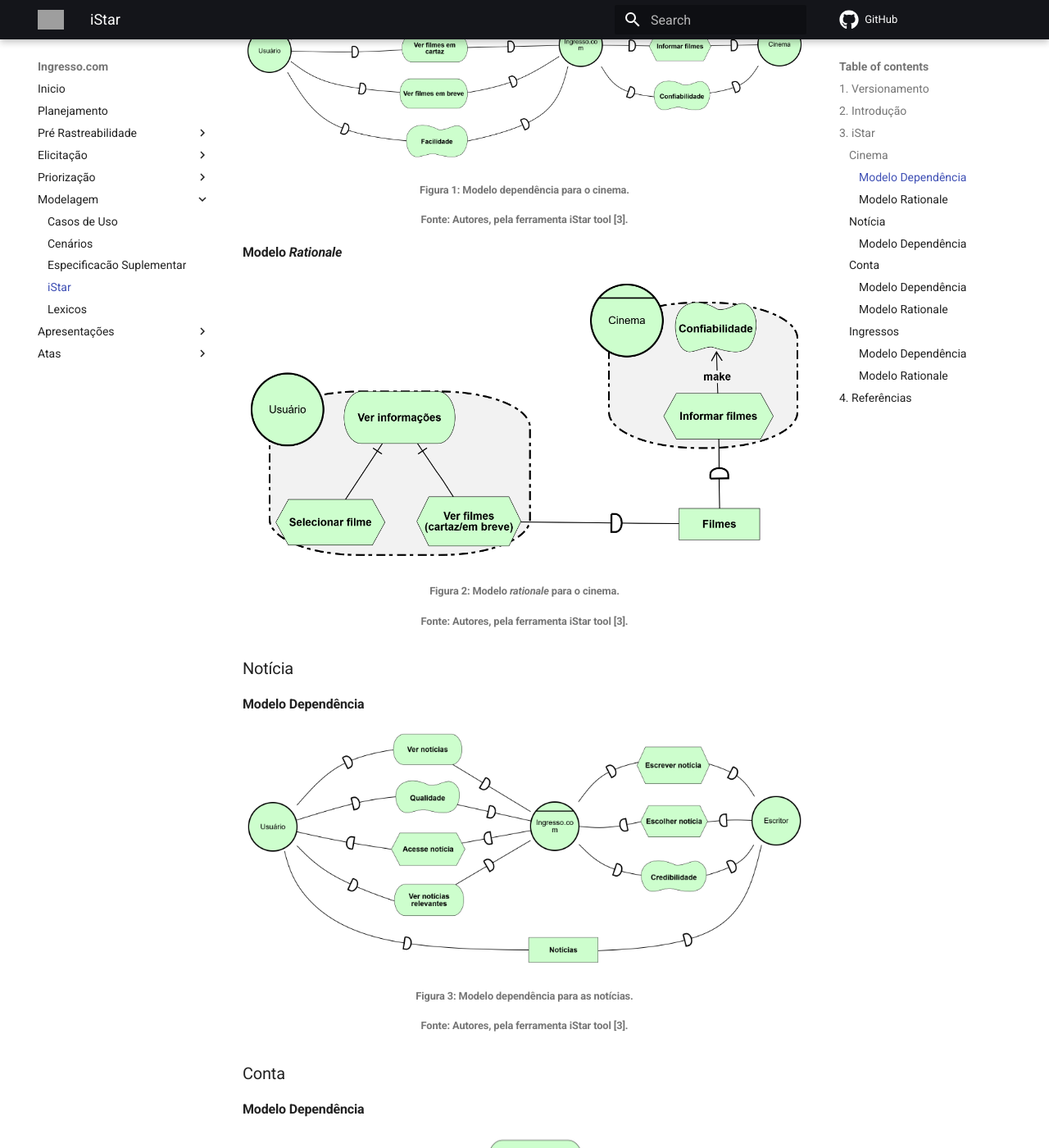
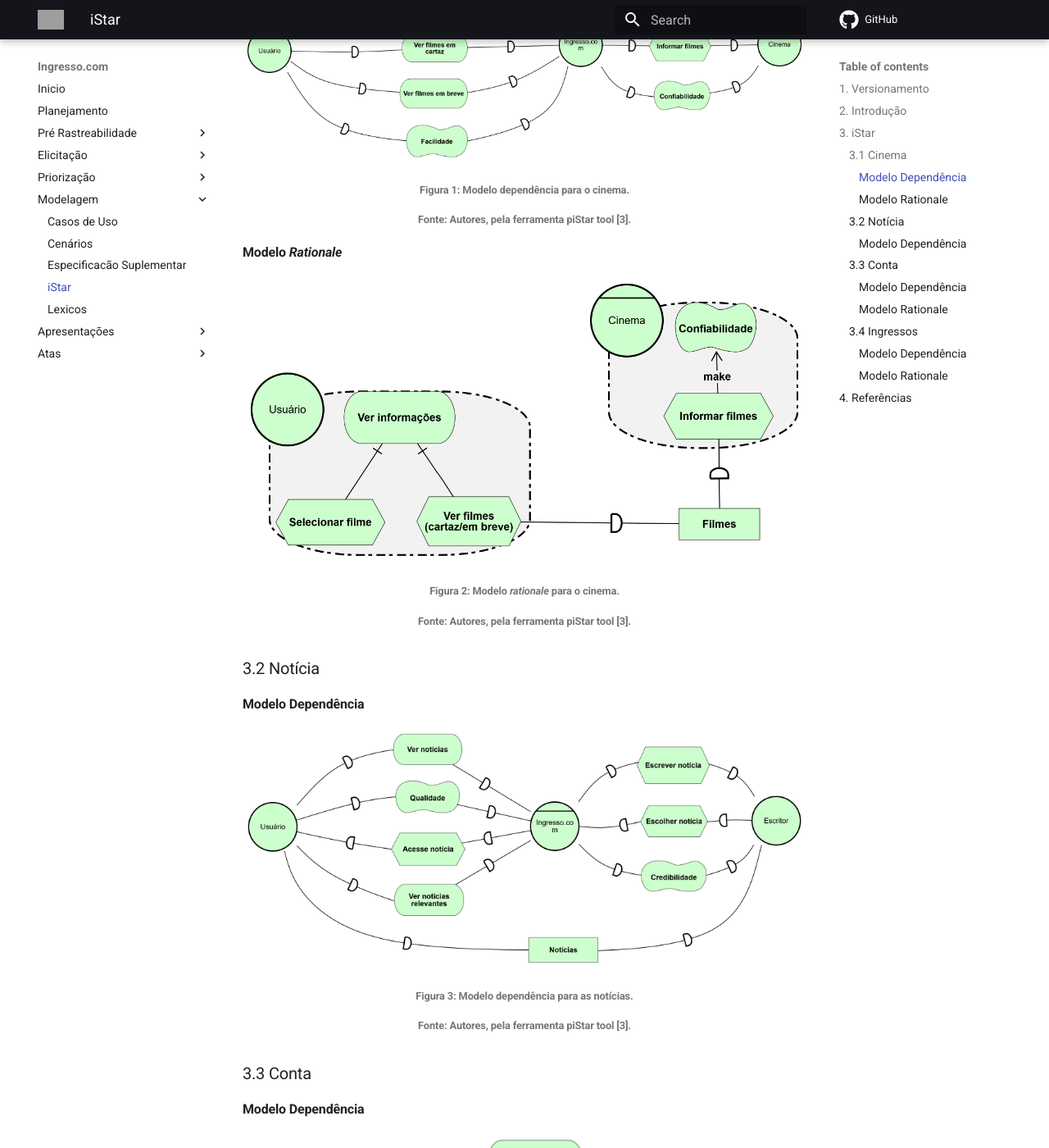
Before and after one commit to Requisitos-de-Software/2021.1-Ingresso.com, an MkDocs documentation site: the page built from docs/modelagem/istar.md, in a window 1280 px wide and 1400 px high, scrolled down 1080 px. Shown: the whole window at 82% size. Built offline with MkDocs 1.6.1 and Material for MkDocs 9.7.7, drawn with Linux system fonts in a browser that asks for light colours; comment, search, counter and statistics services are not loaded; some of the changed text lies outside the part shown; grey boxes are pictures that could not be loaded.

Commit message:
#63 Correções e melhorias de apresentação

```diff
--- a/docs/modelagem/istar.md
+++ b/docs/modelagem/istar.md
@@ -14,46 +14,46 @@
 
 ## 3. iStar
 
-### Cinema
+### 3.1 Cinema
 #### Modelo Dependência
-![](../assets/modelagem/Istar/cinema1.png)
+<img src="../../assets/modelagem/Istar/cinema1.png" class="zoom"/>
 <h6 align = "center">Figura 1: Modelo dependência para o cinema.</h6>
-<h6 align = "center">Fonte: Autores, pela ferramenta iStar tool [3].</h6>
+<h6 align = "center">Fonte: Autores, pela ferramenta piStar tool [3].</h6>
 
 #### Modelo <i>Rationale</i>
-![](../assets/modelagem/Istar/cinema2.png)
+<img src="../../assets/modelagem/Istar/cinema2.png" class="zoom"/>
 <h6 align = "center">Figura 2: Modelo <i>rationale</i> para o cinema.</h6>
-<h6 align = "center">Fonte: Autores, pela ferramenta iStar tool [3].</h6>
+<h6 align = "center">Fonte: Autores, pela ferramenta piStar tool [3].</h6>
 
-### Notícia
+### 3.2 Notícia
 #### Modelo Dependência
-![](../assets/modelagem/Istar/noticia.png)
+<img src="../../assets/modelagem/Istar/noticia.png" class="zoom"/>
 <h6 align = "center">Figura 3: Modelo dependência para as notícias.</h6>
-<h6 align = "center">Fonte: Autores, pela ferramenta iStar tool [3].</h6>
+<h6 align = "center">Fonte: Autores, pela ferramenta piStar tool [3].</h6>
 
-### Conta
+### 3.3 Conta
 #### Modelo Dependência
-![](../assets/modelagem/Istar/conta1.png)
+<img src="../../assets/modelagem/Istar/conta1.png" class="zoom"/>
 <h6 align = "center">Figura 4: Modelo dependência para a conta.</h6>
-<h6 align = "center">Fonte: Autores, pela ferramenta iStar tool [3].</h6>
+<h6 align = "center">Fonte: Autores, pela ferramenta piStar tool [3].</h6>
 
 #### Modelo <i>Rationale</i>
-![](../assets/modelagem/Istar/conta2.png)
+<img src="../../assets/modelagem/Istar/conta2.png" class="zoom"/>
 <h6 align = "center">Figura 5: Modelo <i>rationale</i> para a conta.</h6>
-<h6 align = "center">Fonte: Autores, pela ferramenta iStar tool [3].</h6>
+<h6 align = "center">Fonte: Autores, pela ferramenta piStar tool [3].</h6>
 
-### Ingressos
+### 3.4 Ingressos
 #### Modelo Dependência
-![](../assets/modelagem/Istar/ingresso1.png)
+<img src="../../assets/modelagem/Istar/ingresso1.png" class="zoom"/>
 <h6 align = "center">Figura 6: Modelo dependência para os ingressos.</h6>
-<h6 align = "center">Fonte: Autores, pela ferramenta iStar tool [3].</h6>
+<h6 align = "center">Fonte: Autores, pela ferramenta piStar tool [3].</h6>
 
 #### Modelo <i>Rationale</i>
-![](../assets/modelagem/Istar/ingresso2.png)
+<img src="../../assets/modelagem/Istar/ingresso2.png" class="zoom"/>
 <h6 align = "center">Figura 7: Modelo <i>rationale</i> para os ingressos.</h6>
-<h6 align = "center">Fonte: Autores, pela ferramenta iStar tool [3].</h6>
+<h6 align = "center">Fonte: Autores, pela ferramenta piStar tool [3].</h6>
 
 ## 4. Referências
 <p style="text-align: justify">[1] Sanderson. <b>iStar4G: Estendendo a linguagem iStar 2.0 para modelagem de jogos digitais</b>. Disponível em: <a href="http://r1.ufrrj.br/nuesgames/Sanderson.pdf" target="_blank">http://r1.ufrrj.br/nuesgames/Sanderson.pdf</a>. Acesso em: 06 de set. de 2021</p>
 <p style="text-align: justify">[2] iStar Language Guide. Disponível em: <a href="https://sites.google.com/site/istarlanguage/home" target="_blank">iStar Language Guide.</a>. Acesso em: 06 de set. de 2021</p>
-<p style="text-align: justify">[3] piStart tool. Disponível em: <a href="https://www.cin.ufpe.br/~jhcp/pistar/tool/#" target="_blank">https://www.cin.ufpe.br/~jhcp/pistar/tool/#</a>. Acesso em: 03 de set. de 2021</p>
+<p style="text-align: justify">[3] piStar tool. Disponível em: <a href="https://www.cin.ufpe.br/~jhcp/pistar/tool/#" target="_blank">https://www.cin.ufpe.br/~jhcp/pistar/tool/#</a>. Acesso em: 03 de set. de 2021</p>
```
Also changed, not shown: docs/assets/modelagem/Istar/ingresso2.png.
